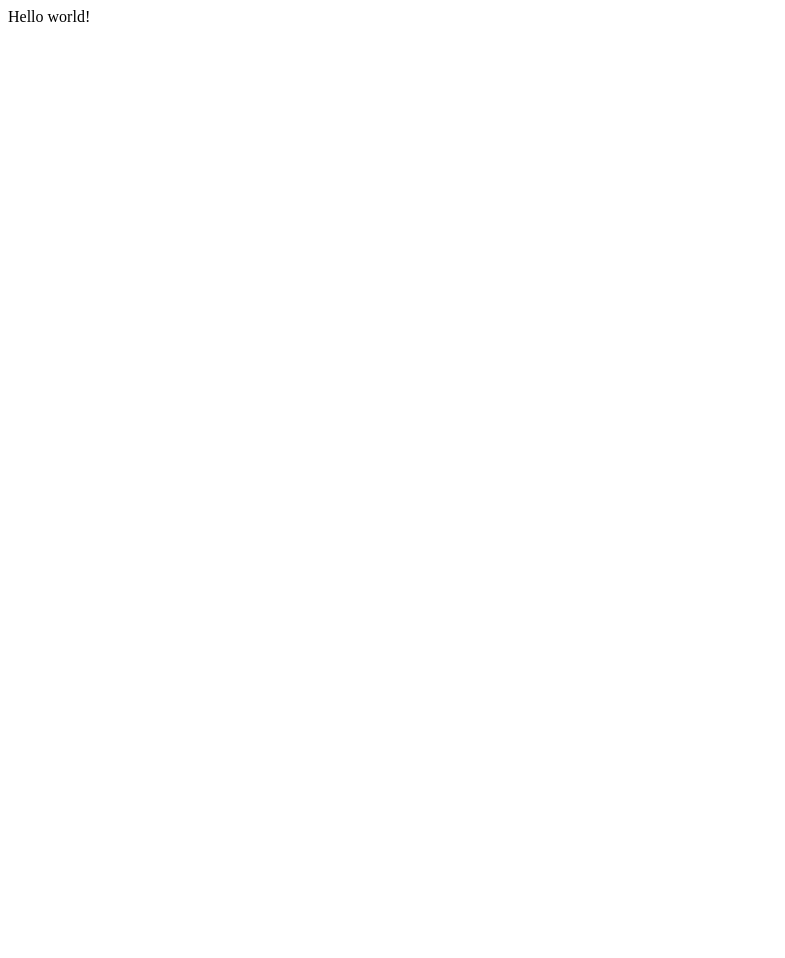
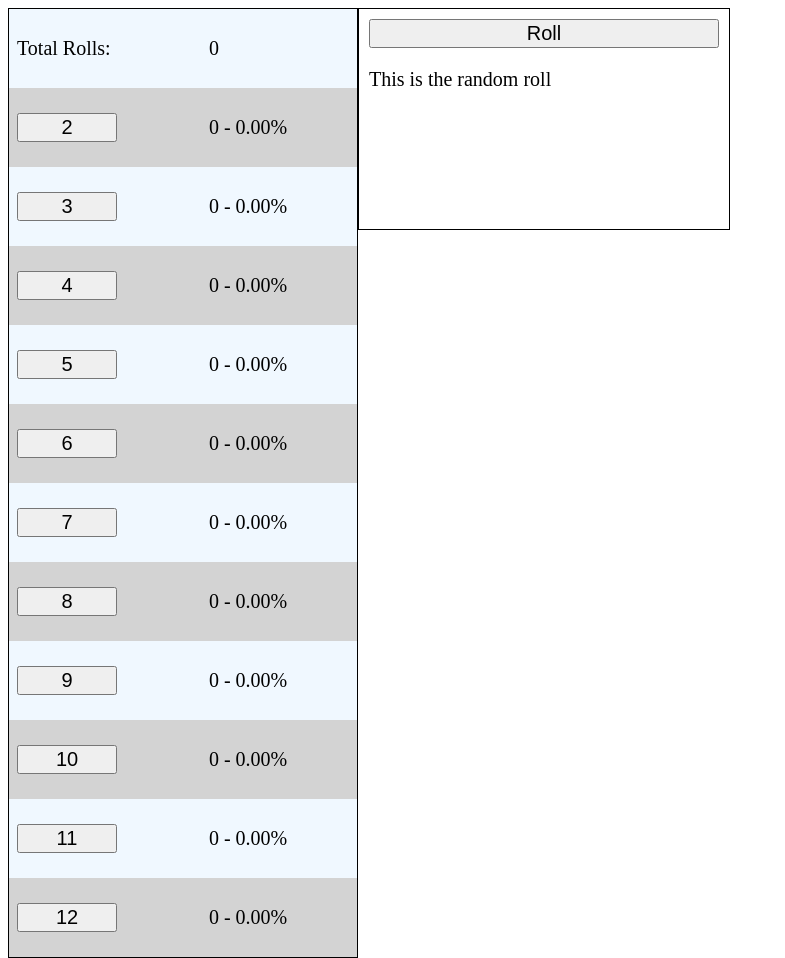
Before and after one commit to AndrewWesleyCox/AndrewWesleyCox.github.io, a plain HTML site: page index.html in a window 1280 px wide. Shown: the whole page, without its empty margins (0-785 px from the left). Before the commit the page ends 800 px from the top, so only its background shows below. Drawn offline with Linux system fonts and the light colour scheme.

Commit message:
dice roller

```diff
--- a/index.html
+++ b/index.html
@@ -1 +1,146 @@
-Hello world!
+<!DOCTYPE html>
+<html>
+    <head>
+        <title>Dice Roller</title>
+        <style>
+            button {
+                width: 100px;
+                font-size: 20px;
+            }
+            p {
+                font-size: 20px;
+            }
+            table {
+                border-collapse: collapse;
+                border: 1px solid black;
+                width: 350px;
+                background-color: aliceblue;
+                float: left;
+            }
+            table tr:nth-child(even){
+                background-color: lightgrey;
+            }
+            td {
+                align-content: center;
+                padding: 8px;
+            }
+            #randRoll {
+                width: 350px;
+                height: 200px;
+                border: 1px solid black;
+                padding: 10px;
+                float: left;
+            }
+            #rollDice {
+                width: 100%;
+            }
+        </style>
+        <script src="Dice.js"></script>
+    </head>
+    <body onload="changePercentages()">
+        <div id="boxes">
+            <table>
+                <tr>
+                    <td>
+                        <p>Total Rolls: </p>
+                    </td>
+                    <td>
+                        <p id="total"></p>
+                    </td>
+                </tr>
+                <tr>
+                    <td>
+                        <button id="twoButton" onclick="deez(0)">2</button>
+                    </td>
+                    <td>
+                        <p id="twoP"></p>
+                    </td>
+                </tr>
+                <tr>
+                    <td>
+                        <button id="threeButton" onclick="deez(1)">3</button>
+                    </td>
+                    <td>
+                        <p id="threeP"></p>
+                    </td>
+                </tr>
+                <tr>
+                    <td>
+                        <button id="fourButton" onclick="deez(2)">4</button>
+                    </td>
+                    <td>
+                        <p id="fourP"></p>
+                    </td>
+                </tr>
+                <tr>
+                    <td>
+                        <button id="fiveButton" onclick="deez(3)">5</button>
+                    </td>
+                    <td>
+                        <p id="fiveP"></p>
+                    </td>
+                </tr>
+                <tr>
+                    <td>
+                        <button id="sixButton" onclick="deez(4)">6</button>
+                    </td>
+                    <td>
+                        <p id="sixP"></p>
+                    </td>
+                </tr>
+                <tr>
+                    <td>
+                        <button id="sevenButton" onclick="deez(5)">7</button>
+                    </td>
+                    <td>
+                        <p id="sevenP"></p>
+                    </td>
+                </tr>
+                <tr>
+                    <td>
+                        <button id="eightButton" onclick="deez(6)">8</button>
+                    </td>
+                    <td>
+                        <p id="eightP"></p>
+                    </td>
+                </tr>
+                <tr>
+                    <td>
+                        <button id="nineButton" onclick="deez(7)">9</button>
+                    </td>
+                    <td>
+                        <p id="nineP"></p>
+                    </td>
+                </tr>
+                <tr>
+                    <td>
+                        <button id="tenButton" onclick="deez(8)">10</button>
+                    </td>
+                    <td>
+                        <p id="tenP"></p>
+                    </td>
+                </tr>
+                <tr>
+                    <td>
+                        <button id="elevenButton" onclick="deez(9)">11</button>
+                    </td>
+                    <td>
+                        <p id="elevenP"></p>
+                    </td>
+                </tr>
+                <tr>
+                    <td>
+                        <button id="twelveButton" onclick="deez(10)">12</button>
+                    </td>
+                    <td>
+                        <p id="twelveP"></p>
+                    </td>
+                </tr>
+            </table>
+            <div id="randRoll">
+                <button id="rollDice" onclick="roll()">Roll</button>
+                <p id="randomList">This is the random roll</p>
+            </div>
+        </div>
+    </body>
+</html>
```
